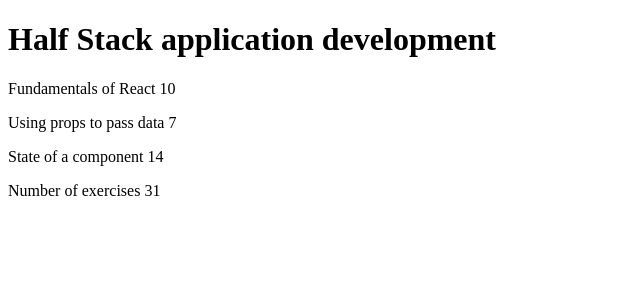
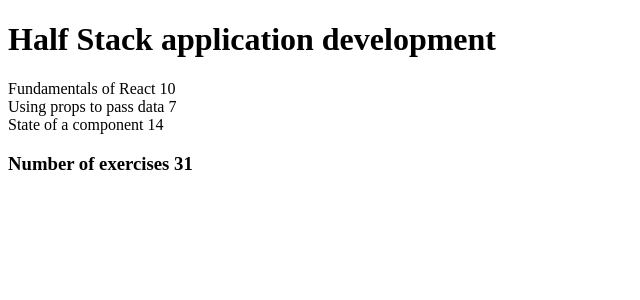
Before and after one commit to yehoki/fullstackopen, a React (Create React App) app in the folder part1/: page / in a window 1280 px wide. Shown: the top 300 px of the page, without its empty margins (0-640 px from the left). Built offline with nearby package versions, Linux system fonts and the light colour scheme.

Commit message:
Exercise 1.2

```diff
--- a/part1/src/components/Content.jsx
+++ b/part1/src/components/Content.jsx
@@ -1,17 +1,14 @@
 import React from "react";
+import Part from "./Part";
 
 function Content(props) {
-  return <div>
-    <p>
-        {props.part1} {props.ex1}
-    </p>
-    <p>
-        {props.part2} {props.ex2}
-    </p>
-    <p>
-        {props.part3} {props.ex3}
-    </p>
-  </div>;
+  return (
+    <div>
+      <Part part={props.part1} ex={props.ex1} />
+      <Part part={props.part2} ex={props.ex2} />
+      <Part part={props.part3} ex={props.ex3} />
+    </div>
+  );
 }
 
 export default Content;
--- /dev/null
+++ b/part1/src/components/Part.jsx
@@ -0,0 +1,10 @@
+import React from "react";
+
+function Part(props) {
+  return (
+    <div>
+      {props.part} {props.ex}
+    </div>
+  );
+}
+export default Part;
--- a/part1/src/components/Total.jsx
+++ b/part1/src/components/Total.jsx
@@ -1,7 +1,11 @@
 import React from "react";
 
 function Total(props) {
-  return <div>Number of exercises {props.ex1 + props.ex2 + props.ex3}</div>;
+  return (
+    <div>
+      <h3>Number of exercises {props.ex1 + props.ex2 + props.ex3}</h3>
+    </div>
+  );
 }
 
 export default Total;
```
